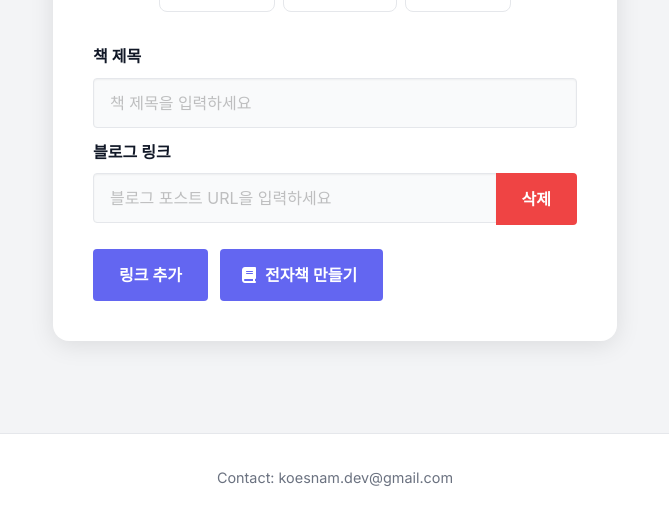
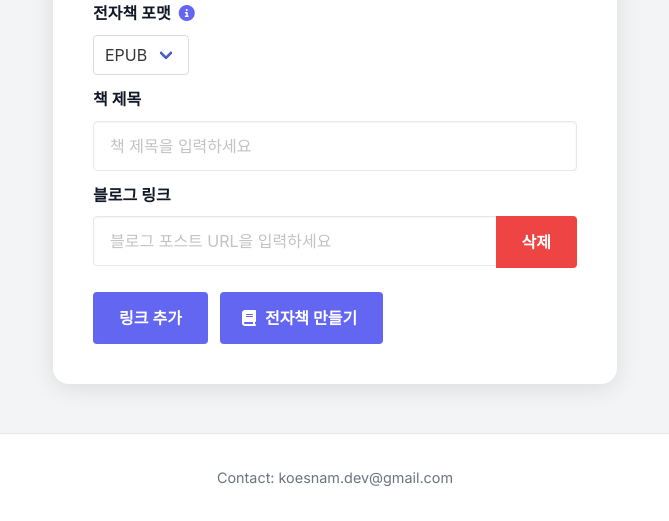
Before and after one commit to 10kseok/BlogToBook, a FastAPI app: page /convert in a window 1280 px wide. Shown: the part 303-824 px from the top of the page, without its empty margins (305-974 px from the left). Run offline with FastAPI, Linux system fonts and the light colour scheme; some libraries are stand-ins or nearby versions.

Commit message:
feat: 전자책 포맷 선택 드랍다운 박스 추가

```diff
--- a/app/view/templates/convert.html
+++ b/app/view/templates/convert.html
@@ -76,7 +76,6 @@
         }
 
         .input {
-            background: #F9FAFB;
             border: 1px solid #E5E7EB;
             padding: 0.75rem 1rem;
             height: auto;
@@ -171,7 +170,6 @@
         .label {
             color: var(--text);
             font-weight: 600;
-            margin-bottom: 0.5rem;
         }
 
         .hidden {
@@ -257,6 +255,52 @@
             color: var(--text-light);
             font-size: 0.9rem;
         }
+
+        /* 툴팁 관련 새로운 스타일 */
+        .label-container {
+            display: flex;
+            gap: 0.5rem;
+            position: relative;
+        }
+
+        .info-icon {
+            color: #6366F1;
+            cursor: help;
+        }
+
+        .tooltip {
+            display: none;
+            position: absolute;
+            left: 0;
+            top: 100%;
+            background-color: #374151;
+            color: white;
+            padding: 1rem;
+            border-radius: 0.5rem;
+            font-size: 0.875rem;
+            width: 100%;
+            margin-top: 0.5rem;
+            z-index: 20;
+            box-shadow: 0 4px 6px -1px rgba(0, 0, 0, 0.1);
+        }
+
+        .info-icon:hover + .tooltip {
+            display: block;
+        }
+
+        .format-name {
+            color: #E5E7EB;
+            font-weight: 600;
+        }
+
+        .format-description {
+            margin-bottom: 0.5rem;
+        }
+
+        .format-description:last-child {
+            margin-bottom: 0;
+        }
+
     </style>
 </head>
 <body>
@@ -298,6 +342,30 @@
                         </div>
 
                         <form id="linkForm">
+                            <div class="field">
+                                <div class="label-container">
+                                    <label class="label">전자책 포맷</label>
+                                    <span class="info-icon">
+                                        <i class="fas fa-circle-info"></i>
+                                    </span>
+                                    <div class="tooltip">
+                                        <div class="format-description">
+                                            <span class="format-name">EPUB(3.0):</span> 대부분의 전자책 리더에서 지원되는 표준 포맷으로, 텍스트 크기 조절이 자유롭습니다.
+                                        </div>
+                                        <div class="format-description">
+                                            <span class="format-name">PDF:</span> 모든 기기에서 동일한 레이아웃을 유지하며, 인쇄용으로 적합합니다.
+                                        </div>
+                                    </div>
+                                </div>
+                                <div class="control">
+                                    <div class="select">
+                                        <select name="format" required>
+                                            <option value="epub">EPUB</option>
+                                            <option value="pdf">PDF</option>
+                                        </select>
+                                    </div>
+                                </div>
+                            </div>
                             <div class="field">
                                 <label class="label">책 제목</label>
                                 <div class="control">
@@ -392,12 +460,14 @@
             loadingSection.classList.remove('hidden');
 
             const bookTitle = form.querySelector('input[name="bookTitle"]').value;
+            const format = form.querySelector('select[name="format"]').value.toLowerCase();
             const links = Array.from(form.querySelectorAll('input[name="links"]'))
                             .map(input => input.value)
                             .filter(link => link.trim() !== '');
 
             const requestData = {
                 bookTitle,
+                format,
                 links
             };
 
@@ -423,7 +493,7 @@
                     const url = URL.createObjectURL(blob);
                     const a = document.createElement('a');
                     a.href = url;
-                    a.download = `${bookTitle}.epub`;
+                    a.download = `${bookTitle}.${requestData.format}`;
                     document.body.appendChild(a);
                     a.click();
                     document.body.removeChild(a);
--- a/app/view/templates/index.html
+++ b/app/view/templates/index.html
@@ -281,15 +281,13 @@
                         <div class="mb-5">
                             <div class="step-wrapper">
                                 <span class="step-number">1</span>
-                                <span>블로그 포스트 URL을 입력하세요</span>
+                                <span>원하는 전자책 포맷을 선택하세요</span>
                             </div>
                         </div>
                         <div class="mb-5">
                             <div class="step-wrapper">
                                 <span class="step-number">2</span>
-                                <span>원하는 전자책 포맷을 선택하세요 <br>
-                                    <span style="color: gray;"><em>* 현재 epub만 가능</em></span>
-                                </span>
+                                <span>제목과 블로그 포스트 URL을 입력하세요</span>
                             </div>
                         </div>
                         <div class="mb-5">
```
